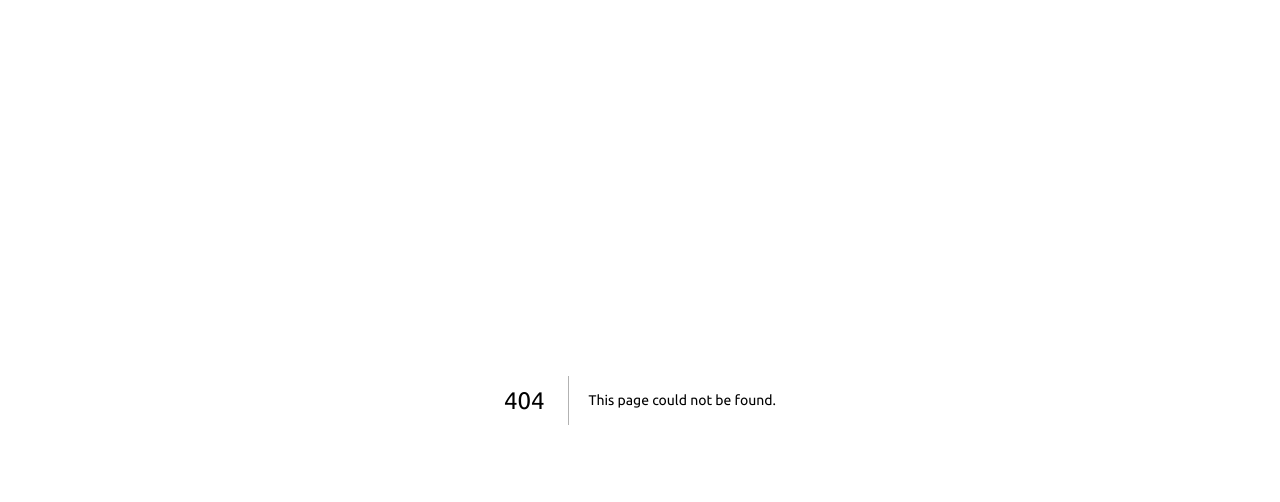
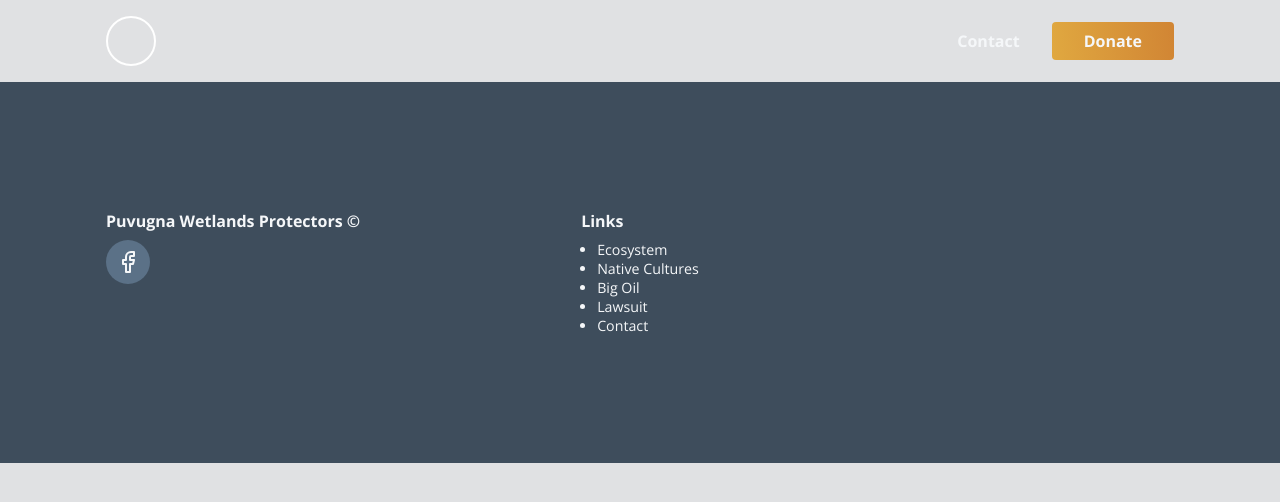
Before and after one commit to Eddie-Anguiano/native-website, a Next.js app: page /contact in a window 1280 px wide. Before the commit this address had no page. Shown: the top 502 px of the page. Built offline with nearby package versions, Linux system fonts and the light colour scheme.

Commit message:
add function Link tags to Header

```diff
--- a/components/Header.js
+++ b/components/Header.js
@@ -1,3 +1,4 @@
+import Link from "next/link";
 import Wrapper from "./Wrapper.js";
 import styles from "../styles/components/Header.module.scss";
 
@@ -6,15 +7,17 @@ export default function Header() {
     <div className={styles.Header}>
       <Wrapper>
         <div className={styles.container}>
-          {/* <img
-            src="/images/logo-wetlands.png"
-            alt="home"
-            className={styles.logo}
-          /> */}
-          <div className={styles.logo}></div>
+          <Link href="/">
+            <a className={styles.logo}></a>
+          </Link>
+
           <nav className={styles.nav}>
-            <div className={styles.nav__contact}>Contact</div>
-            <div className={styles.nav__donate}>Donate</div>
+            <Link href="/contact">
+              <a className={styles.nav__contact}>Contact</a>
+            </Link>
+            <Link href="https://www.google.com">
+              <a className={styles.nav__donate}>Donate</a>
+            </Link>
           </nav>
         </div>
       </Wrapper>
--- /dev/null
+++ b/pages/contact.js
@@ -0,0 +1,13 @@
+import styles from "../styles/pages/contact.module.scss";
+import Head from "next/head";
+import Header from "../components/Header";
+import Footer from "../components/Footer";
+
+export default function contact() {
+  return (
+    <div>
+      <Header />
+      <Footer />
+    </div>
+  );
+}
--- a/pages/index.js
+++ b/pages/index.js
@@ -1,3 +1,4 @@
+import Link from "next/link";
 import Head from "next/head";
 import styles from "../styles/pages/Home.module.scss";
 import Header from "../components/Header";
--- a/styles/components/Header.module.scss
+++ b/styles/components/Header.module.scss
@@ -30,6 +30,8 @@
     padding: space(1);
     font-family: $font-family--primary;
     font-weight: bold;
+    color: $color--white;
+    text-decoration: none;
   }
 
   &__donate {
@@ -39,5 +41,7 @@
     background-color: $color--dark-gray;
     border-radius: $border-radius--small;
     background: linear-gradient(85.06deg, #e0a840 0%, #d18534 100%);
+    color: $color--white;
+    text-decoration: none;
   }
 }
--- /dev/null
+++ b/styles/pages/contact.module.scss
@@ -0,0 +1,4 @@
+@import "../base/variables.scss";
+@import "../base/helpers.scss";
+
+.contact {}
```
Also changed, not shown: public/images/logo-wetlands.png (deleted).
